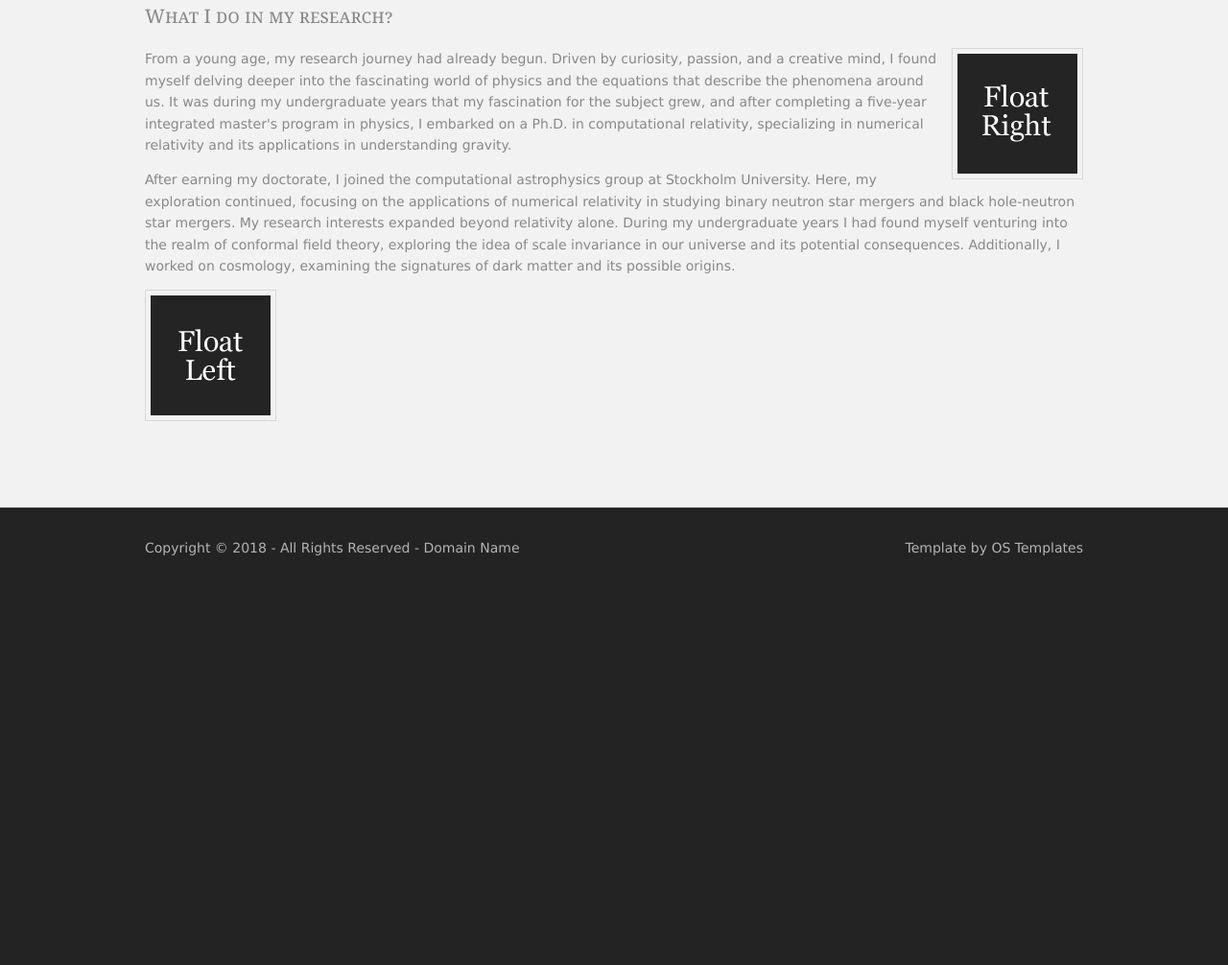
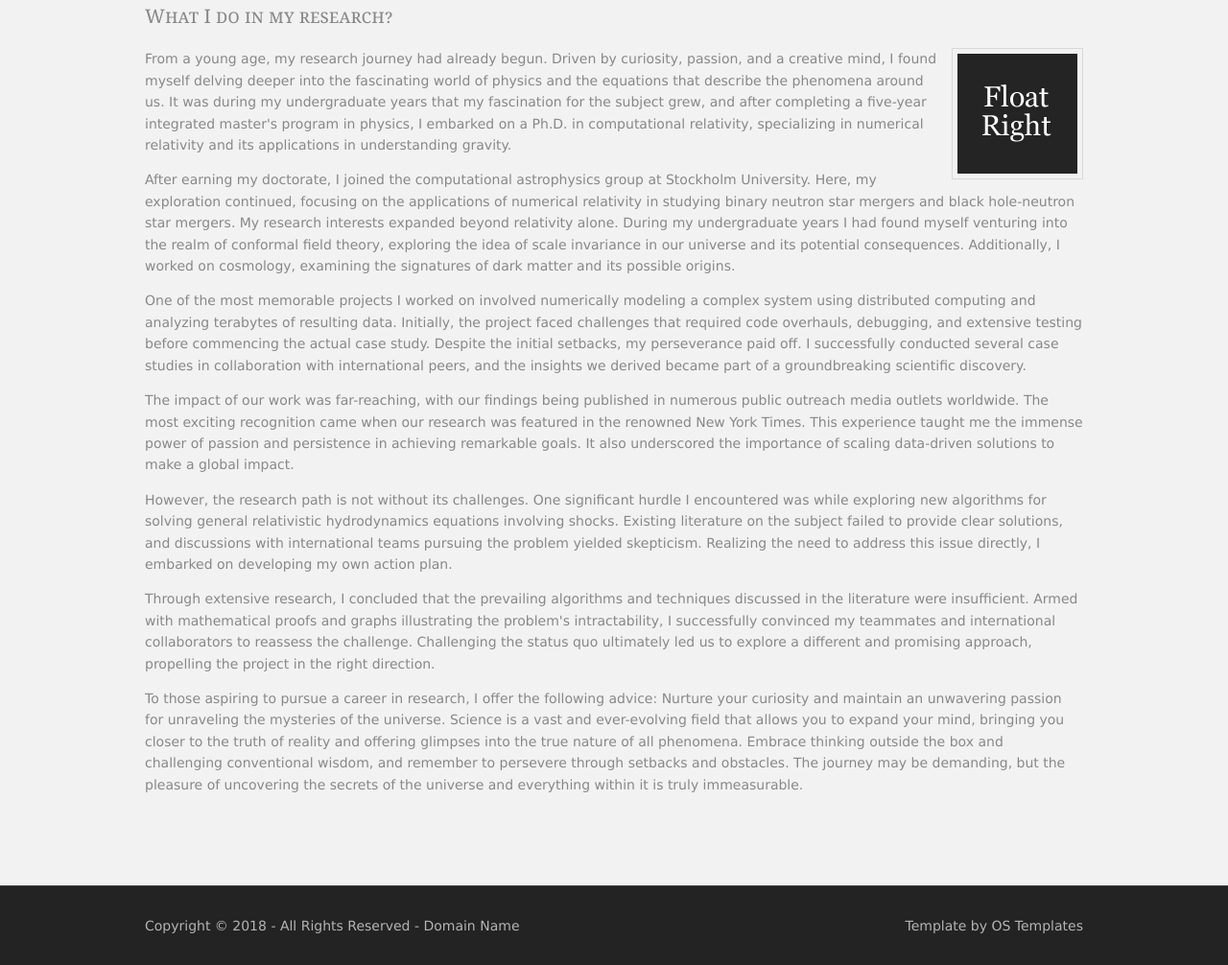
Before and after one commit to VivCh14/VivCh14.github.io, a plain HTML site: page pages/research.html in a window 1280 px wide. Shown: the part 351-1357 px from the top of the page at 96% size. Before the commit the page ends 964 px from the top, so only its background shows below. Drawn offline with Linux system fonts and the light colour scheme.

Commit message:
Update research.html

```diff
--- a/pages/research.html
+++ b/pages/research.html
@@ -86,7 +86,31 @@ Licence URI: https://www.os-templates.com/template-terms
         During my undergraduate years I had found myself venturing into the realm of conformal field theory, exploring
         the idea of scale invariance in our universe and its potential consequences. Additionally, I worked on cosmology,
         examining the signatures of dark matter and its possible origins.</p>
-      <img class="imgl borderedbox inspace-5" src="../images/demo/imgl.gif" alt="">
+      <p>One of the most memorable projects I worked on involved numerically modeling a complex system using distributed
+        computing and analyzing terabytes of resulting data. Initially, the project faced challenges that required code
+        overhauls, debugging, and extensive testing before commencing the actual case study. Despite the initial setbacks,
+        my perseverance paid off. I successfully conducted several case studies in collaboration with international peers,
+        and the insights we derived became part of a groundbreaking scientific discovery.</p>
+      <p>The impact of our work was far-reaching, with our findings being published in numerous public outreach media outlets
+        worldwide. The most exciting recognition came when our research was featured in the renowned New York Times.
+        This experience taught me the immense power of passion and persistence in achieving remarkable goals. It also
+        underscored the importance of scaling data-driven solutions to make a global impact.</p>
+      <p>However, the research path is not without its challenges. One significant hurdle I encountered was while
+        exploring new algorithms for solving general relativistic hydrodynamics equations involving shocks. Existing
+        literature on the subject failed to provide clear solutions, and discussions with international teams pursuing
+        the problem yielded skepticism. Realizing the need to address this issue directly, I embarked on developing my
+        own action plan.</p>
+      <p>Through extensive research, I concluded that the prevailing algorithms and techniques discussed in the literature
+        were insufficient. Armed with mathematical proofs and graphs illustrating the problem's intractability, I successfully
+        convinced my teammates and international collaborators to reassess the challenge. Challenging the status quo ultimately
+        led us to explore a different and promising approach, propelling the project in the right direction.</p>
+      <p>To those aspiring to pursue a career in research, I offer the following advice: Nurture your curiosity and
+        maintain an unwavering passion for unraveling the mysteries of the universe. Science is a vast and ever-evolving
+        field that allows you to expand your mind, bringing you closer to the truth of reality and offering glimpses into
+        the true nature of all phenomena. Embrace thinking outside the box and challenging conventional wisdom, and remember
+        to persevere through setbacks and obstacles. The journey may be demanding, but the pleasure of uncovering the secrets
+        of the universe and everything within it is truly immeasurable.</p>
+
       <!-- ################################################################################################ -->
     </div>
     <!-- ################################################################################################ -->
```
